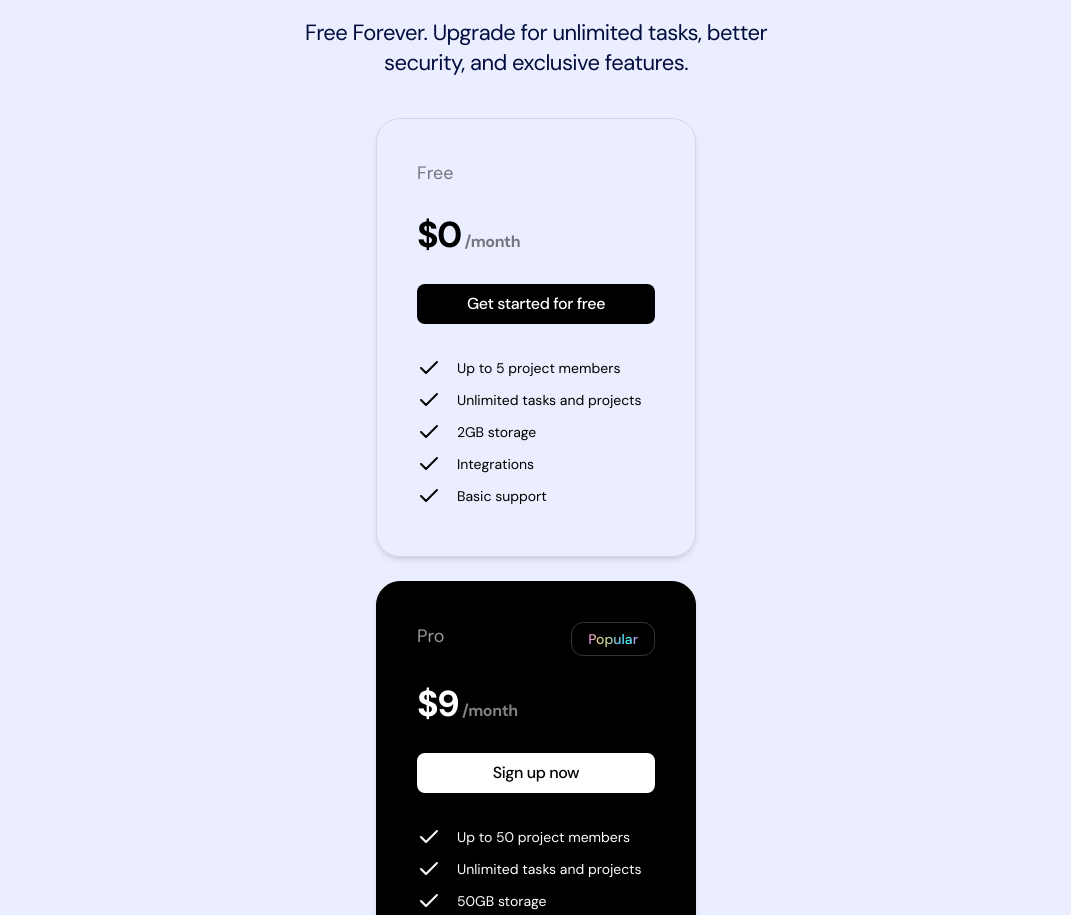
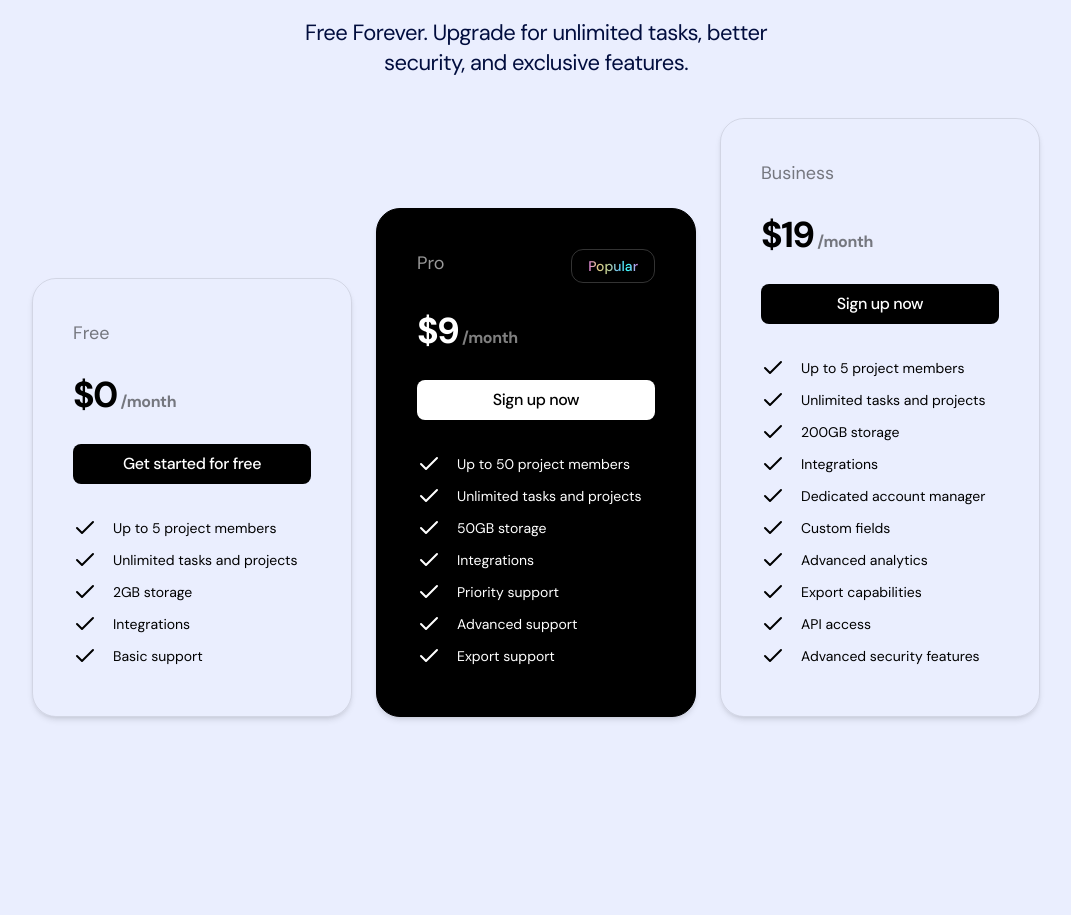
Before and after one commit to NipunShrivats/Falcon-eye-EMS, a Next.js app: page / in a window 1280 px wide. Shown: the part 2222-3137 px from the top of the page, without its empty margins (104-1175 px from the left). After the commit the page ends 3035 px from the top, so only its background shows below. Built offline with nearby package versions, Linux system fonts and the light colour scheme.

Commit message:
changes on Nov21, commit no.7

```diff
--- a/src/components/sections/Pricing.tsx
+++ b/src/components/sections/Pricing.tsx
@@ -64,7 +64,7 @@
             exclusive features.
           </p>
         </div>
-        <div className="flex flex-col gap-6 items-center mt-10">
+        <div className="flex flex-col gap-6 items-center mt-10 lg:flex-row lg:items-end lg:justify-center">
           {pricingTiers.map(
             (
               { title, monthlyPrice, buttonText, popular, inverse, features },
```
